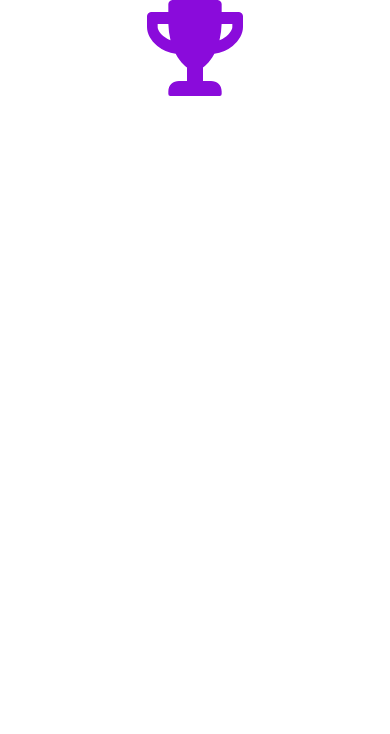
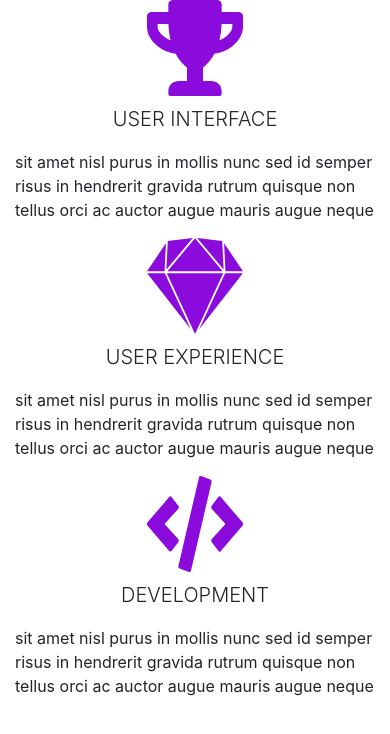
Before and after one commit to eilerskov/bsProject, a website: page index.html in a window 390 px wide. Drawn offline with nearby package versions, Linux system fonts and the light colour scheme.

Commit message:
færdiggjort første sektion af min mobil side

```diff
--- a/index.html
+++ b/index.html
@@ -18,8 +18,38 @@
 
     <div class="row">
       <div class="col-12">
-          <img src="images/trophy.svg" alt="Trophy" class="rounded mx-auto d-block">
+          <img src="images/trophy.svg" alt="Trophy" class="mx-auto d-block img-fluid">
+          <p class="display-5 text-center mt-2 lead">USER INTERFACE</p>
+          <p class="text-left mt-3">
+            sit amet nisl purus in
+            mollis nunc sed id semper risus
+            in hendrerit gravida rutrum quisque non tellus orci ac
+            auctor augue mauris augue neque
+          </p>
       </div>
+
+      <div class="col-12">
+        <img src="images/diamond.svg" alt="Trofæ" class="mx-auto d-block img-fluid">
+        <p class="display-5 text-center mt-2 lead">USER EXPERIENCE</p>
+        <p class="text-left mt-3">
+          sit amet nisl purus in
+          mollis nunc sed id semper risus
+          in hendrerit gravida rutrum quisque non tellus orci ac
+          auctor augue mauris augue neque
+        </p>
+      </div>
+
+      <div class="col-12">
+        <img src="images/dev.svg" alt="Trofæ" class="mx-auto d-block img-fluid">
+        <p class="display-5 text-center mt-2 lead">DEVELOPMENT</p>
+        <p class="text-left mt-3">
+          sit amet nisl purus in
+          mollis nunc sed id semper risus
+          in hendrerit gravida rutrum quisque non tellus orci ac
+          auctor augue mauris augue neque
+        </p>
+      </div>
+
     </div>
 
   </div>
```
